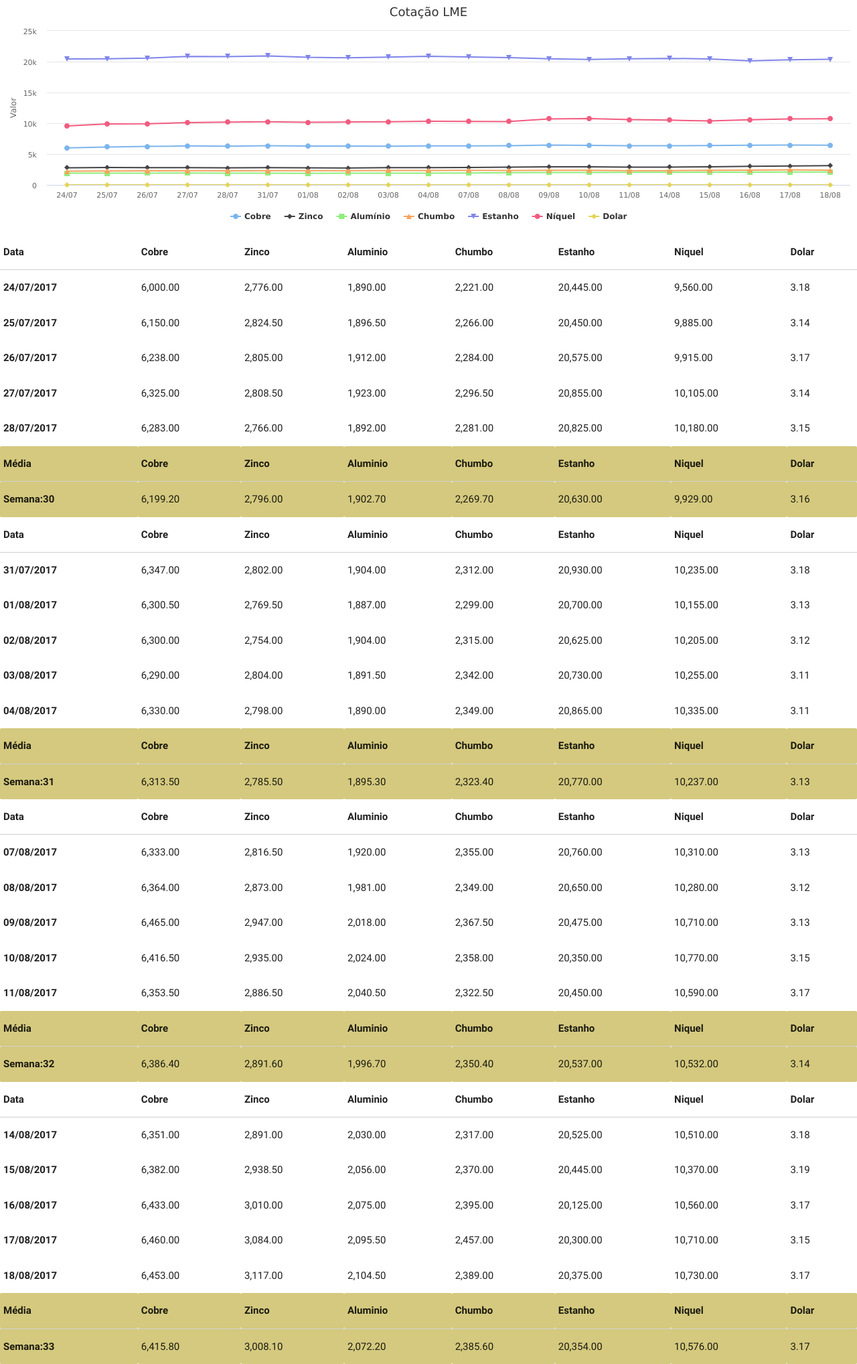
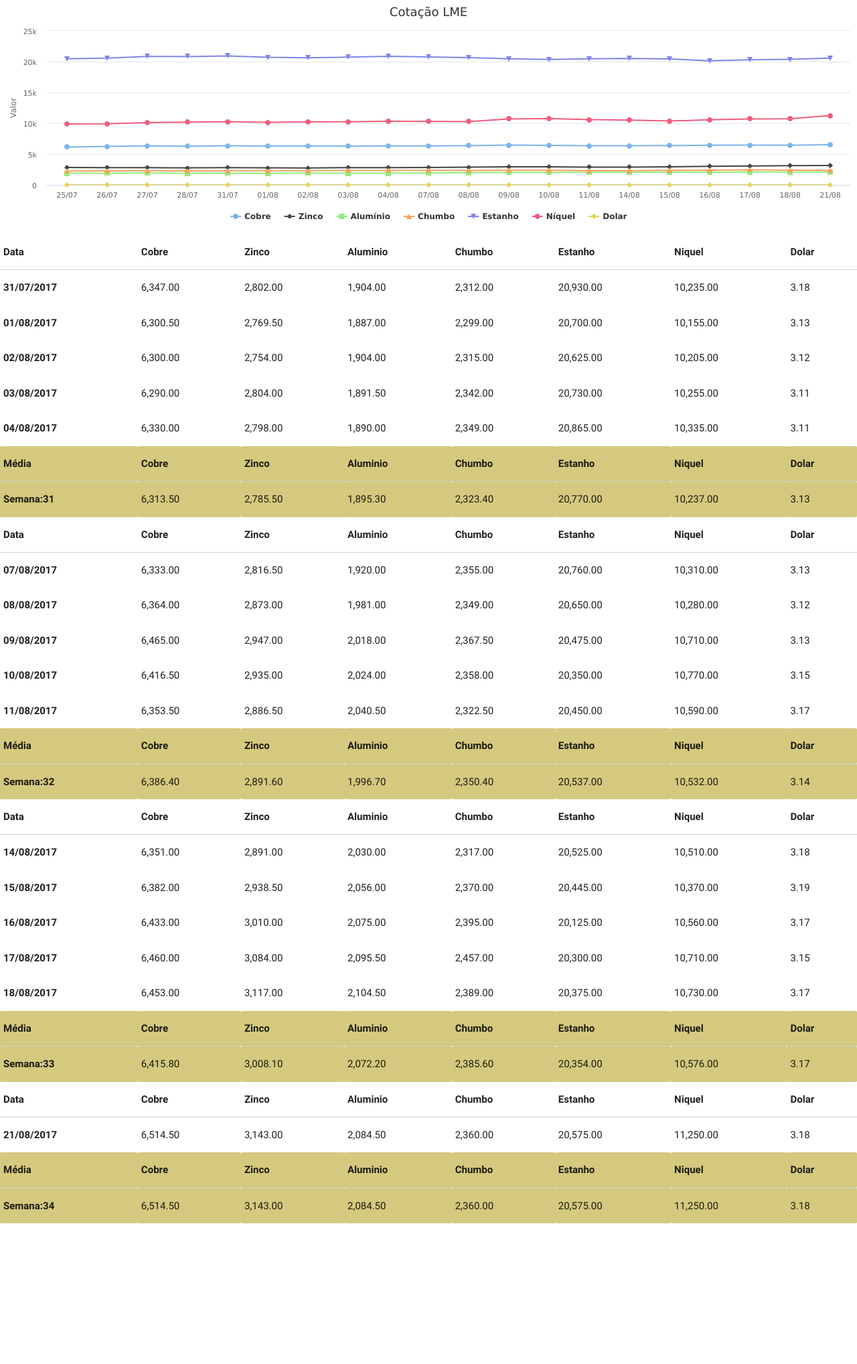
Before and after one commit to tiagocordeiro/flask-lme-chart, a Flask app: page /lme/dashboard in a window 1280 px wide. Shown: the whole page at 67% size. After the commit the page ends 1826 px from the top, so only its background shows below. Run offline with Flask 2, Linux system fonts and the light colour scheme; some libraries are stand-ins or nearby versions.

Commit message:
Cotação Atualizada

```diff
--- a/static/cotacao-atual.csv
+++ b/static/cotacao-atual.csv
@@ -1,5 +1,4 @@
 Date,Cobre,Zinco,Aluminio,Chumbo,Estanho,Niquel,Dolar
-2017-07-24,6000.0,2776.0,1890.0,2221.0,20445.0,9560.0,3.1777000427246
 2017-07-25,6150.0,2824.5,1896.5,2266.0,20450.0,9885.0,3.1443998813629
 2017-07-26,6238.0,2805.0,1912.0,2284.0,20575.0,9915.0,3.1712000370026
 2017-07-27,6325.0,2808.5,1923.0,2296.5,20855.0,10105.0,3.1375000476837
@@ -19,3 +18,4 @@ Date,Cobre,Zinco,Aluminio,Chumbo,Estanho,Niquel,Dolar
 2017-08-16,6433.0,3010.0,2075.0,2395.0,20125.0,10560.0,3.1675999164581
 2017-08-17,6460.0,3084.0,2095.5,2457.0,20300.0,10710.0,3.1514000892639
 2017-08-18,6453.0,3117.0,2104.5,2389.0,20375.0,10730.0,3.1733000278473
+2017-08-21,6514.5,3143.0,2084.5,2360.0,20575.0,11250.0,3.1777000427246
--- a/templates/mesclado.html
+++ b/templates/mesclado.html
@@ -1,223 +1,3 @@
-<table border="1" class="dataframe semanal table-striped table-responsive" style="text-align: right;" width="100%">
- <thead>
-  <tr style="text-align: right;">
-   <th>
-    Data
-   </th>
-   <th>
-    Cobre
-   </th>
-   <th>
-    Zinco
-   </th>
-   <th>
-    Aluminio
-   </th>
-   <th>
-    Chumbo
-   </th>
-   <th>
-    Estanho
-   </th>
-   <th>
-    Niquel
-   </th>
-   <th>
-    Dolar
-   </th>
-  </tr>
-  <tr>
-  </tr>
- </thead>
- <tbody>
-  <tr>
-   <th>
-    24/07/2017
-   </th>
-   <td>
-    6,000.00
-   </td>
-   <td>
-    2,776.00
-   </td>
-   <td>
-    1,890.00
-   </td>
-   <td>
-    2,221.00
-   </td>
-   <td>
-    20,445.00
-   </td>
-   <td>
-    9,560.00
-   </td>
-   <td>
-    3.18
-   </td>
-  </tr>
-  <tr>
-   <th>
-    25/07/2017
-   </th>
-   <td>
-    6,150.00
-   </td>
-   <td>
-    2,824.50
-   </td>
-   <td>
-    1,896.50
-   </td>
-   <td>
-    2,266.00
-   </td>
-   <td>
-    20,450.00
-   </td>
-   <td>
-    9,885.00
-   </td>
-   <td>
-    3.14
-   </td>
-  </tr>
-  <tr>
-   <th>
-    26/07/2017
-   </th>
-   <td>
-    6,238.00
-   </td>
-   <td>
-    2,805.00
-   </td>
-   <td>
-    1,912.00
-   </td>
-   <td>
-    2,284.00
-   </td>
-   <td>
-    20,575.00
-   </td>
-   <td>
-    9,915.00
-   </td>
-   <td>
-    3.17
-   </td>
-  </tr>
-  <tr>
-   <th>
-    27/07/2017
-   </th>
-   <td>
-    6,325.00
-   </td>
-   <td>
-    2,808.50
-   </td>
-   <td>
-    1,923.00
-   </td>
-   <td>
-    2,296.50
-   </td>
-   <td>
-    20,855.00
-   </td>
-   <td>
-    10,105.00
-   </td>
-   <td>
-    3.14
-   </td>
-  </tr>
-  <tr>
-   <th>
-    28/07/2017
-   </th>
-   <td>
-    6,283.00
-   </td>
-   <td>
-    2,766.00
-   </td>
-   <td>
-    1,892.00
-   </td>
-   <td>
-    2,281.00
-   </td>
-   <td>
-    20,825.00
-   </td>
-   <td>
-    10,180.00
-   </td>
-   <td>
-    3.15
-   </td>
-  </tr>
- </tbody>
- <thead>
-  <tr style="text-align: right; background-color: #d4c97e !important;">
-   <th>
-    Média
-   </th>
-   <th>
-    Cobre
-   </th>
-   <th>
-    Zinco
-   </th>
-   <th>
-    Aluminio
-   </th>
-   <th>
-    Chumbo
-   </th>
-   <th>
-    Estanho
-   </th>
-   <th>
-    Niquel
-   </th>
-   <th>
-    Dolar
-   </th>
-  </tr>
- </thead>
- <tbody>
-  <tr class="media" style="background-color: #d4c97e !important;">
-   <th>
-    Semana:30
-   </th>
-   <td>
-    6,199.20
-   </td>
-   <td>
-    2,796.00
-   </td>
-   <td>
-    1,902.70
-   </td>
-   <td>
-    2,269.70
-   </td>
-   <td>
-    20,630.00
-   </td>
-   <td>
-    9,929.00
-   </td>
-   <td>
-    3.16
-   </td>
-  </tr>
- </tbody>
-</table>
 <table border="1" class="dataframe semanal table-striped table-responsive" style="text-align: right;" width="100%">
  <thead>
   <tr style="text-align: right;">
@@ -878,3 +658,119 @@
   </tr>
  </tbody>
 </table>
+<table border="1" class="dataframe semanal table-striped table-responsive" style="text-align: right;" width="100%">
+ <thead>
+  <tr style="text-align: right;">
+   <th>
+    Data
+   </th>
+   <th>
+    Cobre
+   </th>
+   <th>
+    Zinco
+   </th>
+   <th>
+    Aluminio
+   </th>
+   <th>
+    Chumbo
+   </th>
+   <th>
+    Estanho
+   </th>
+   <th>
+    Niquel
+   </th>
+   <th>
+    Dolar
+   </th>
+  </tr>
+  <tr>
+  </tr>
+ </thead>
+ <tbody>
+  <tr>
+   <th>
+    21/08/2017
+   </th>
+   <td>
+    6,514.50
+   </td>
+   <td>
+    3,143.00
+   </td>
+   <td>
+    2,084.50
+   </td>
+   <td>
+    2,360.00
+   </td>
+   <td>
+    20,575.00
+   </td>
+   <td>
+    11,250.00
+   </td>
+   <td>
+    3.18
+   </td>
+  </tr>
+ </tbody>
+ <thead>
+  <tr style="text-align: right; background-color: #d4c97e !important;">
+   <th>
+    Média
+   </th>
+   <th>
+    Cobre
+   </th>
+   <th>
+    Zinco
+   </th>
+   <th>
+    Aluminio
+   </th>
+   <th>
+    Chumbo
+   </th>
+   <th>
+    Estanho
+   </th>
+   <th>
+    Niquel
+   </th>
+   <th>
+    Dolar
+   </th>
+  </tr>
+ </thead>
+ <tbody>
+  <tr class="media" style="background-color: #d4c97e !important;">
+   <th>
+    Semana:34
+   </th>
+   <td>
+    6,514.50
+   </td>
+   <td>
+    3,143.00
+   </td>
+   <td>
+    2,084.50
+   </td>
+   <td>
+    2,360.00
+   </td>
+   <td>
+    20,575.00
+   </td>
+   <td>
+    11,250.00
+   </td>
+   <td>
+    3.18
+   </td>
+  </tr>
+ </tbody>
+</table>
```
Also changed, not shown: static/todo-periodo.csv.
